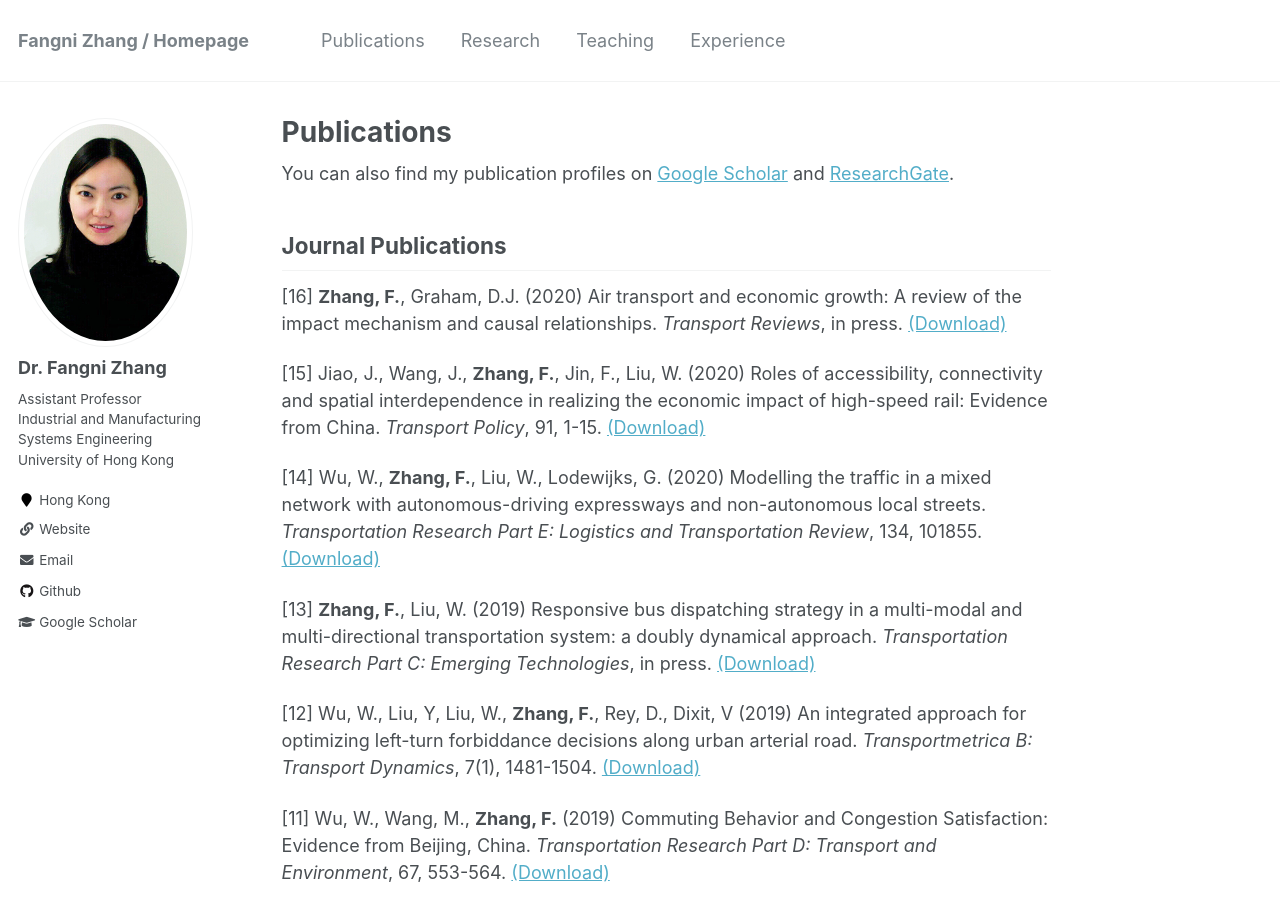
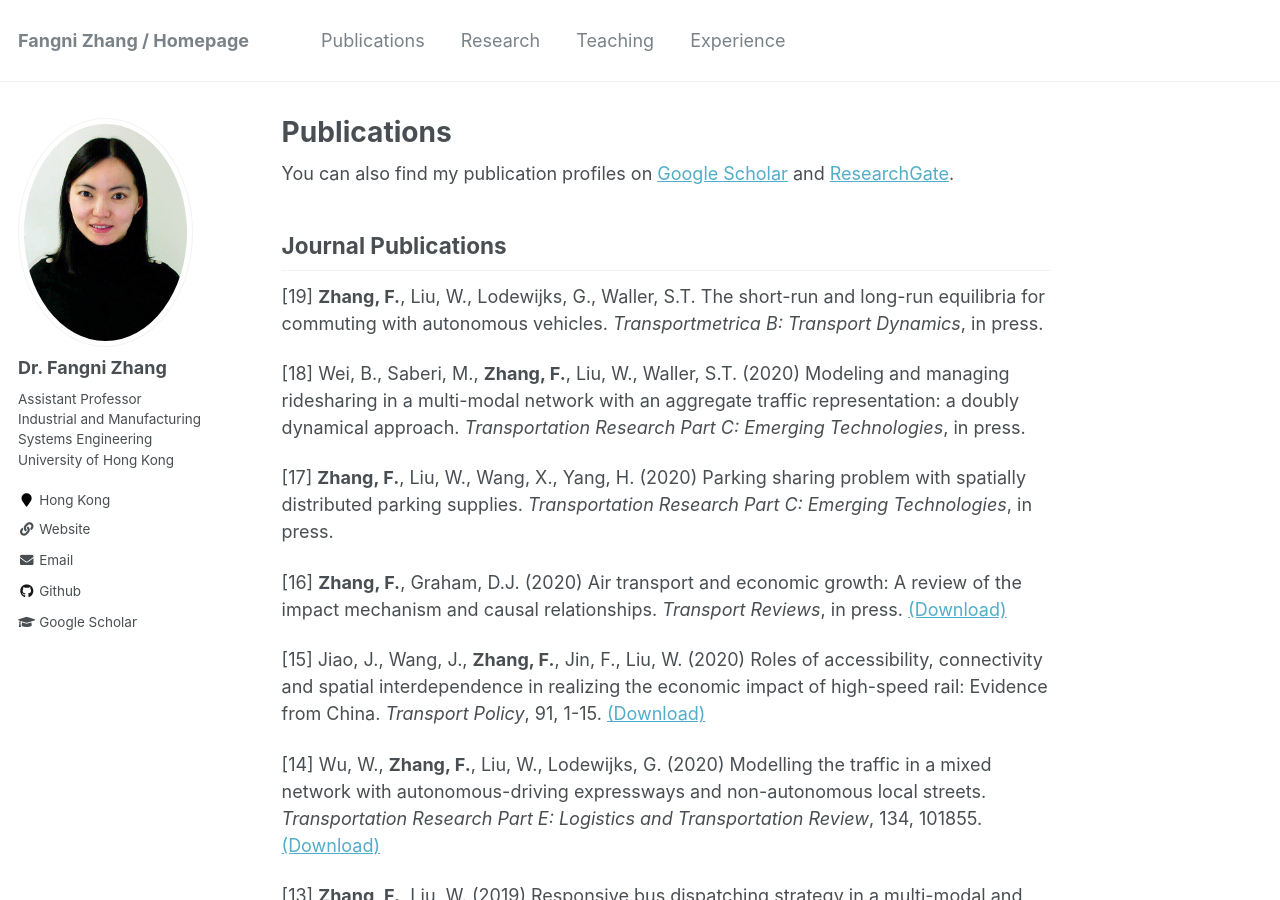
Before and after one commit to fangnizhang/fangnizhang.github.io, a Jekyll site: the page built from _pages/publications.md, in a window 1280 px wide and 900 px high. Built offline with Jekyll 4.4.1, drawn with Linux system fonts in a browser that asks for light colours.

Commit message:
Update publications.md

```diff
--- a/_pages/publications.md
+++ b/_pages/publications.md
@@ -18,6 +18,12 @@ You can also find my publication profiles on [Google Scholar](https://scholar.go
 
 Journal Publications
 ----------
+[19] **Zhang, F.**, Liu, W., Lodewijks, G., Waller, S.T. The short-run and long-run equilibria for commuting with autonomous vehicles. *Transportmetrica B: Transport Dynamics*, in press.
+
+[18] Wei, B., Saberi, M., **Zhang, F.**, Liu, W., Waller, S.T. (2020) Modeling and managing ridesharing in a multi-modal network with an aggregate traffic representation: a doubly dynamical approach. *Transportation Research Part C: Emerging Technologies*, in press.
+
+[17] **Zhang, F.**, Liu, W., Wang, X., Yang, H. (2020) Parking sharing problem with spatially distributed parking supplies. *Transportation Research Part C: Emerging Technologies*, in press.
+
 [16] **Zhang, F.**, Graham, D.J. (2020) Air transport and economic growth: A review of the impact mechanism and causal relationships. *Transport Reviews*, in press. [(Download)](https://doi.org/10.1080/01441647.2020.1738587)
 
 [15] Jiao, J., Wang, J., **Zhang, F.**, Jin, F., Liu, W. (2020) Roles of accessibility, connectivity and spatial interdependence in realizing the economic impact of high-speed rail: Evidence from China. *Transport Policy*, 91, 1-15. [(Download)](https://doi.org/10.1016/j.tranpol.2020.03.001)
```
